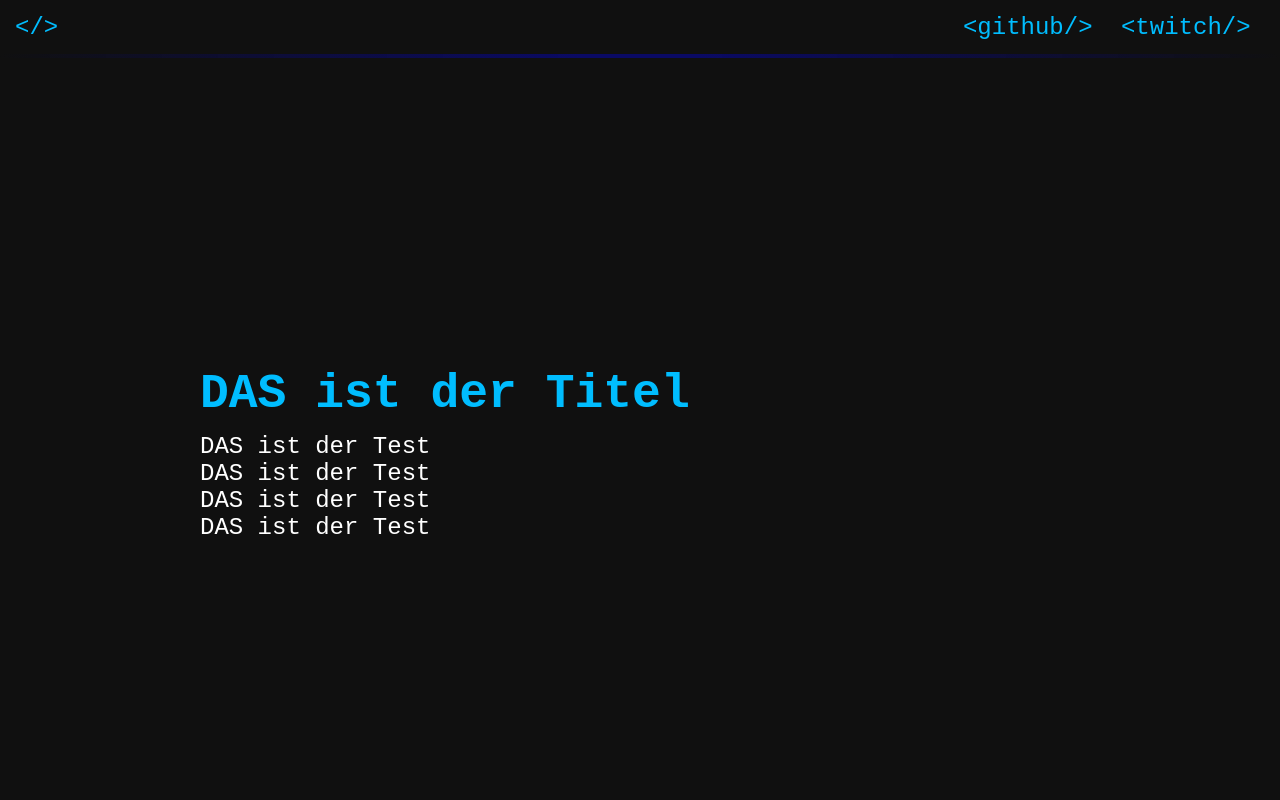
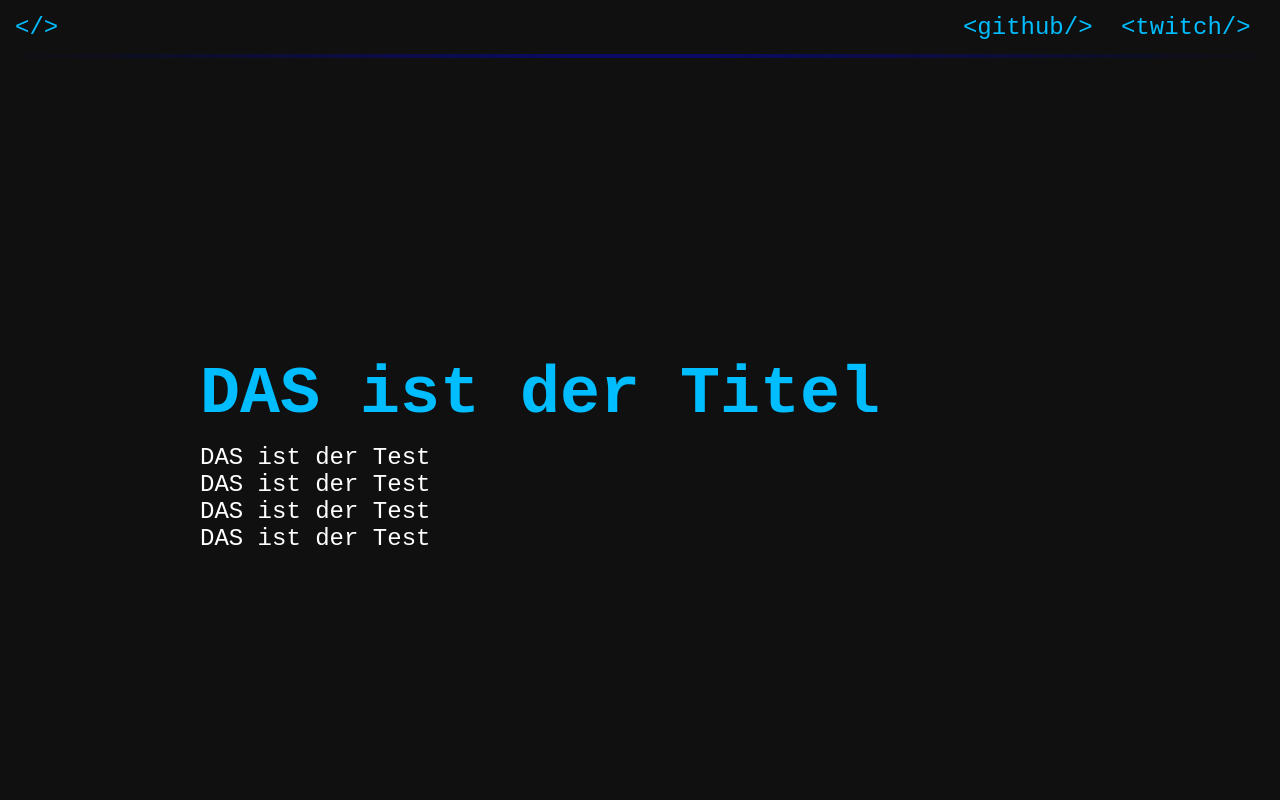
Before and after one commit to nikschadowsky/Webapp, a Vue app: page / in a window 1280 px wide. Shown: the top 800 px of the page. Built offline with nearby package versions, Linux system fonts and the light colour scheme; a web font is replaced by a local one.

Commit message:
increased h1 size

```diff
--- a/src/components/structure/HeaderSection.vue
+++ b/src/components/structure/HeaderSection.vue
@@ -13,5 +13,6 @@
         color: var(--accent-color);
         padding-bottom: .5rem;
         font-weight: 700;
+        font-size: 50pt;
     }
 </style>
```
